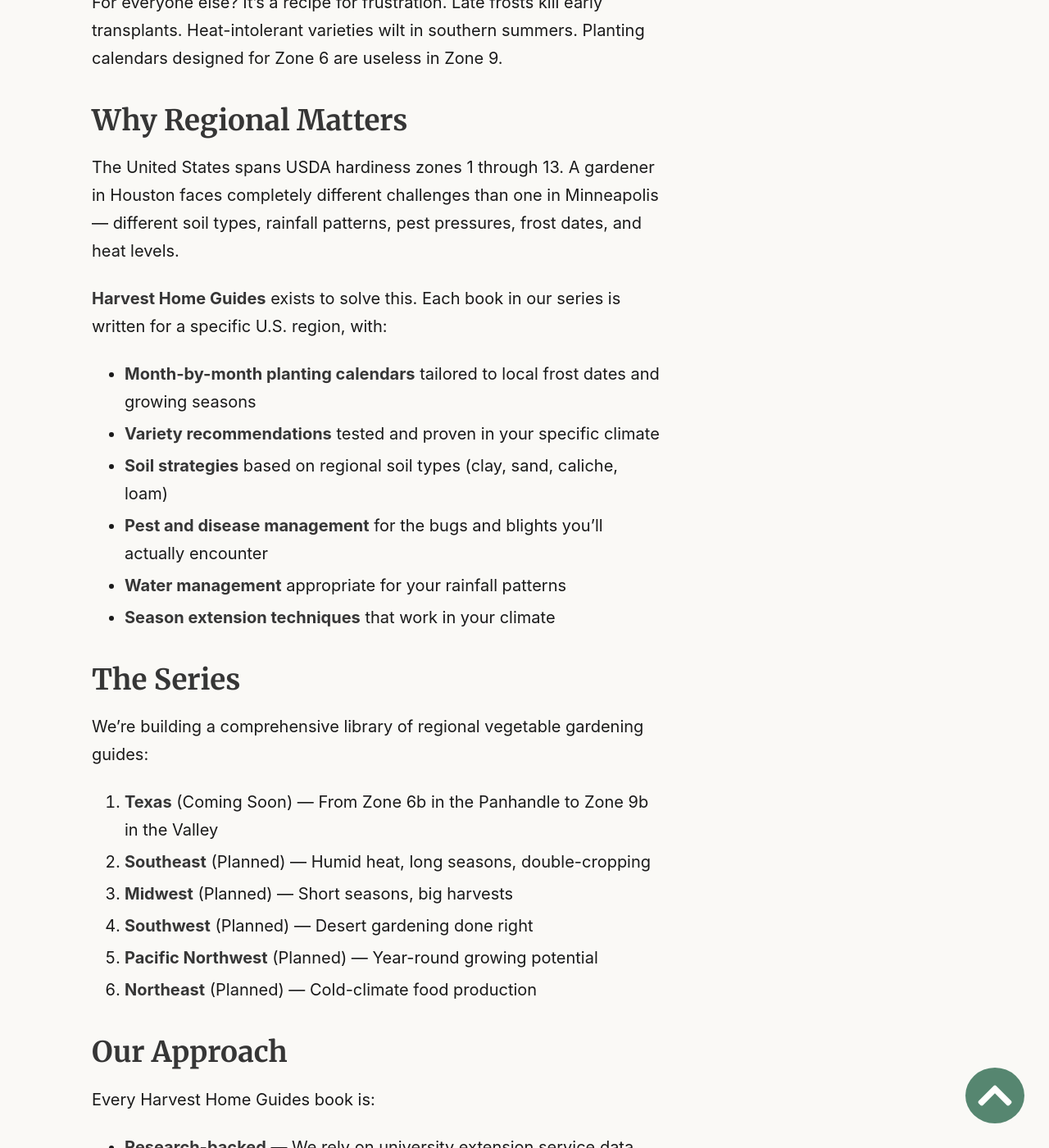
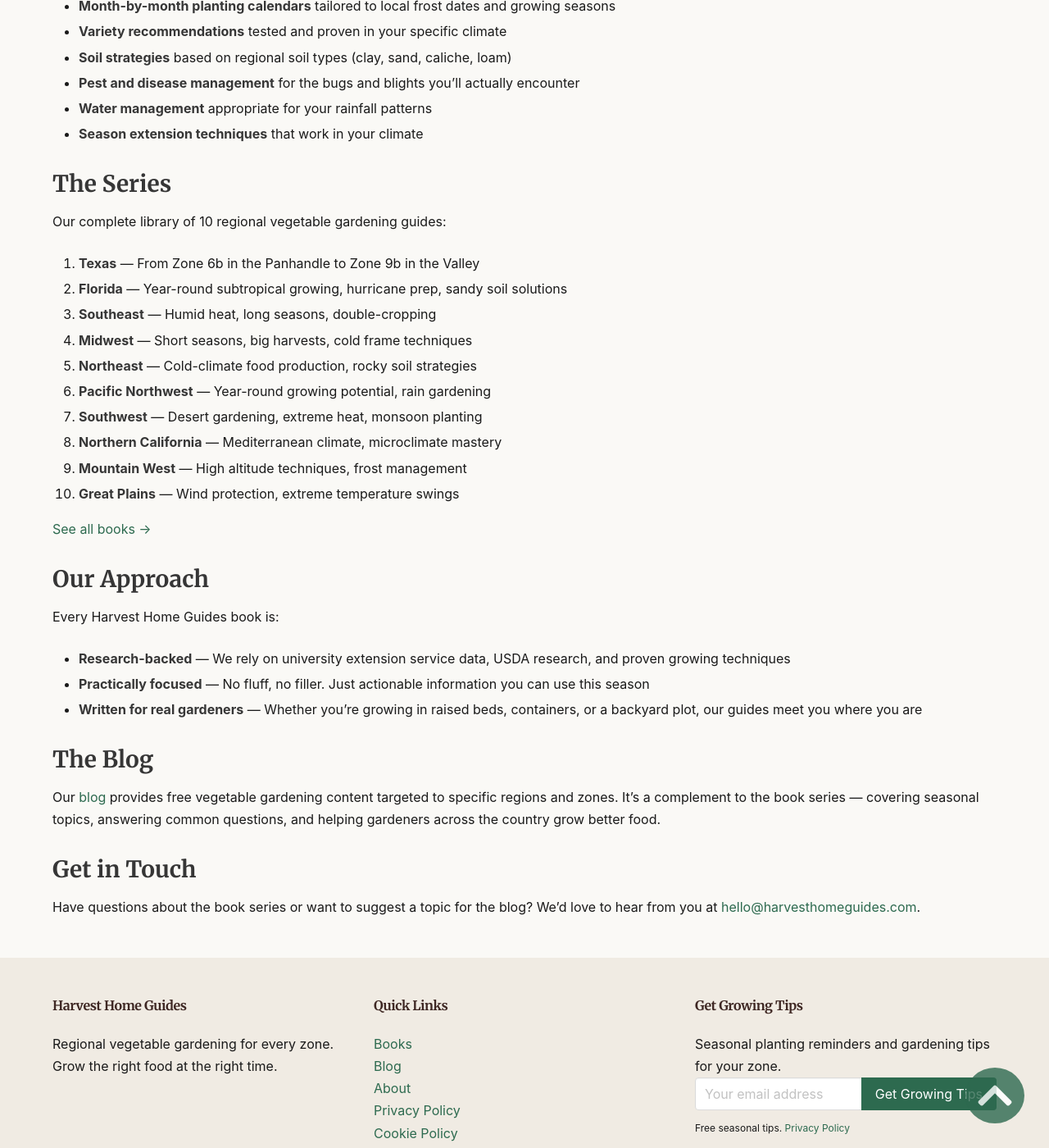
Before and after one commit to emaxon/harvesthomeguides-site, a Jekyll site: the page built from _pages/about.md, in a window 1280 px wide and 1400 px high, scrolled down 503 px. Shown: the whole window at 82% size. Built offline with Jekyll 4.4.1, drawn with Linux system fonts in a browser that asks for light colours; some of the changed text lies outside the part shown.

Commit message:
Fix About page: remove mixed HTML/markdown causing raw HTML display, update to all 10 books

```diff
--- a/_pages/about.md
+++ b/_pages/about.md
@@ -1,17 +1,9 @@
 ---
-layout: default
-title: "About"
+layout: page
+title: "About Harvest Home Guides"
 permalink: /about/
-description: "About Harvest Home Guides — why regional vegetable gardening matters and how our book series helps you grow more food with less guesswork."
+description: "About Harvest Home Guides — why regional vegetable gardening matters and how our 10-book series helps you grow more food with less guesswork."
 ---
-
-<section class="section">
-  <div class="container">
-    <div class="columns">
-      <div class="column is-two-thirds">
-        <h1 class="title is-2">About Harvest Home Guides</h1>
-
-        <div class="content is-medium" markdown="1">
 
 ## The Problem with Generic Gardening Advice
 
@@ -34,14 +26,20 @@
 
 ## The Series
 
-We're building a comprehensive library of regional vegetable gardening guides:
+Our complete library of 10 regional vegetable gardening guides:
 
-1. **Texas** (Coming Soon) — From Zone 6b in the Panhandle to Zone 9b in the Valley
-2. **Southeast** (Planned) — Humid heat, long seasons, double-cropping
-3. **Midwest** (Planned) — Short seasons, big harvests
-4. **Southwest** (Planned) — Desert gardening done right
-5. **Pacific Northwest** (Planned) — Year-round growing potential
-6. **Northeast** (Planned) — Cold-climate food production
+1. **Texas** — From Zone 6b in the Panhandle to Zone 9b in the Valley
+2. **Florida** — Year-round subtropical growing, hurricane prep, sandy soil solutions
+3. **Southeast** — Humid heat, long seasons, double-cropping
+4. **Midwest** — Short seasons, big harvests, cold frame techniques
+5. **Northeast** — Cold-climate food production, rocky soil strategies
+6. **Pacific Northwest** — Year-round growing potential, rain gardening
+7. **Southwest** — Desert gardening, extreme heat, monsoon planting
+8. **Northern California** — Mediterranean climate, microclimate mastery
+9. **Mountain West** — High altitude techniques, frost management
+10. **Great Plains** — Wind protection, extreme temperature swings
+
+[See all books →](/books/)
 
 ## Our Approach
 
@@ -58,16 +56,3 @@
 ## Get in Touch
 
 Have questions about the book series or want to suggest a topic for the blog? We'd love to hear from you at [hello@harvesthomeguides.com](mailto:hello@harvesthomeguides.com).
-
-        </div>
-      </div>
-      <div class="column is-one-third">
-        <div class="box has-background-success-light">
-          <h3 class="title is-5">📚 The Book Series</h3>
-          <p><strong>Harvest Home Guides: Texas</strong> is coming soon — the complete vegetable gardening guide for every Texas region.</p>
-          <a href="/books/" class="button is-primary-green is-small mt-3">See All Books</a>
-        </div>
-      </div>
-    </div>
-  </div>
-</section>
```
